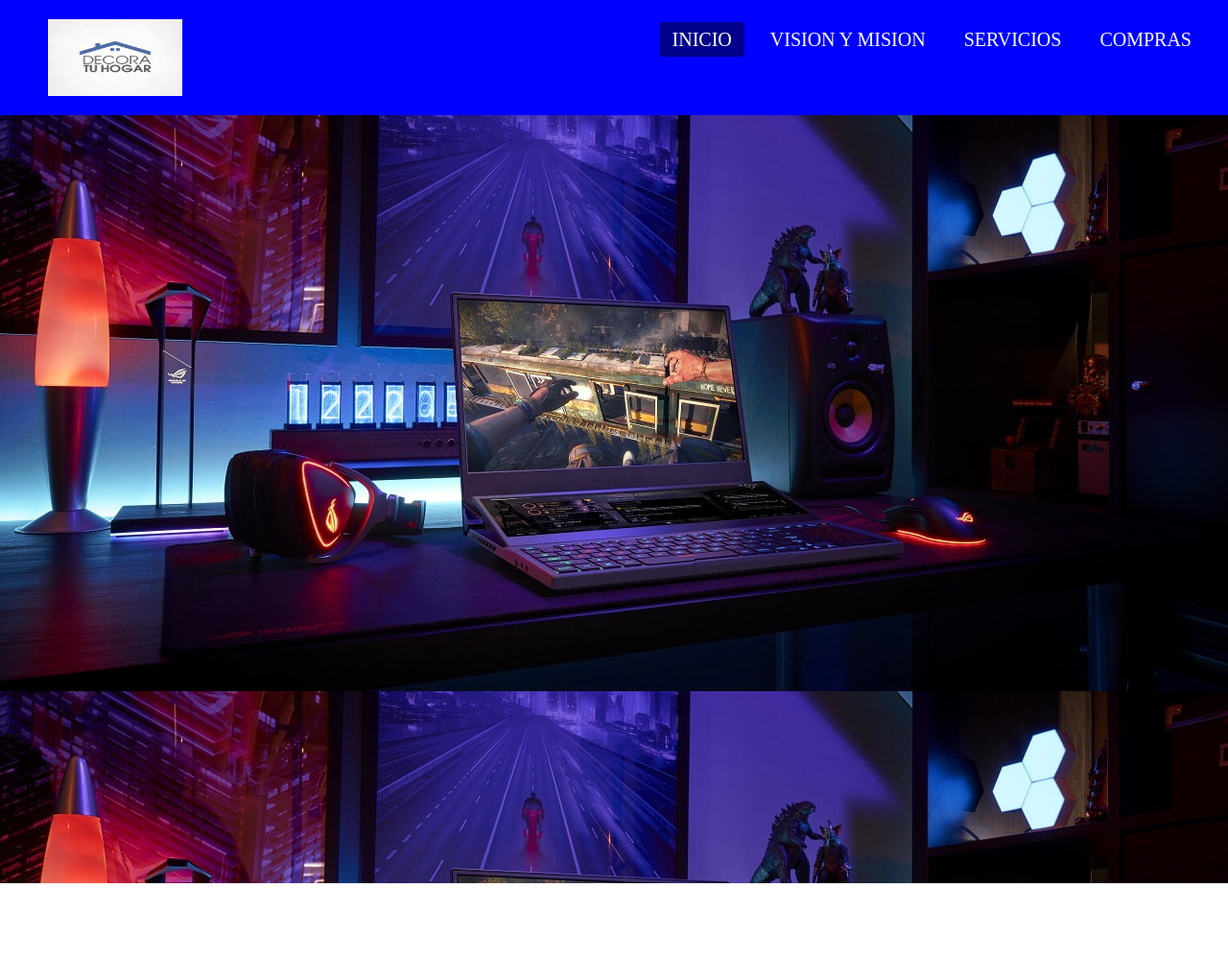
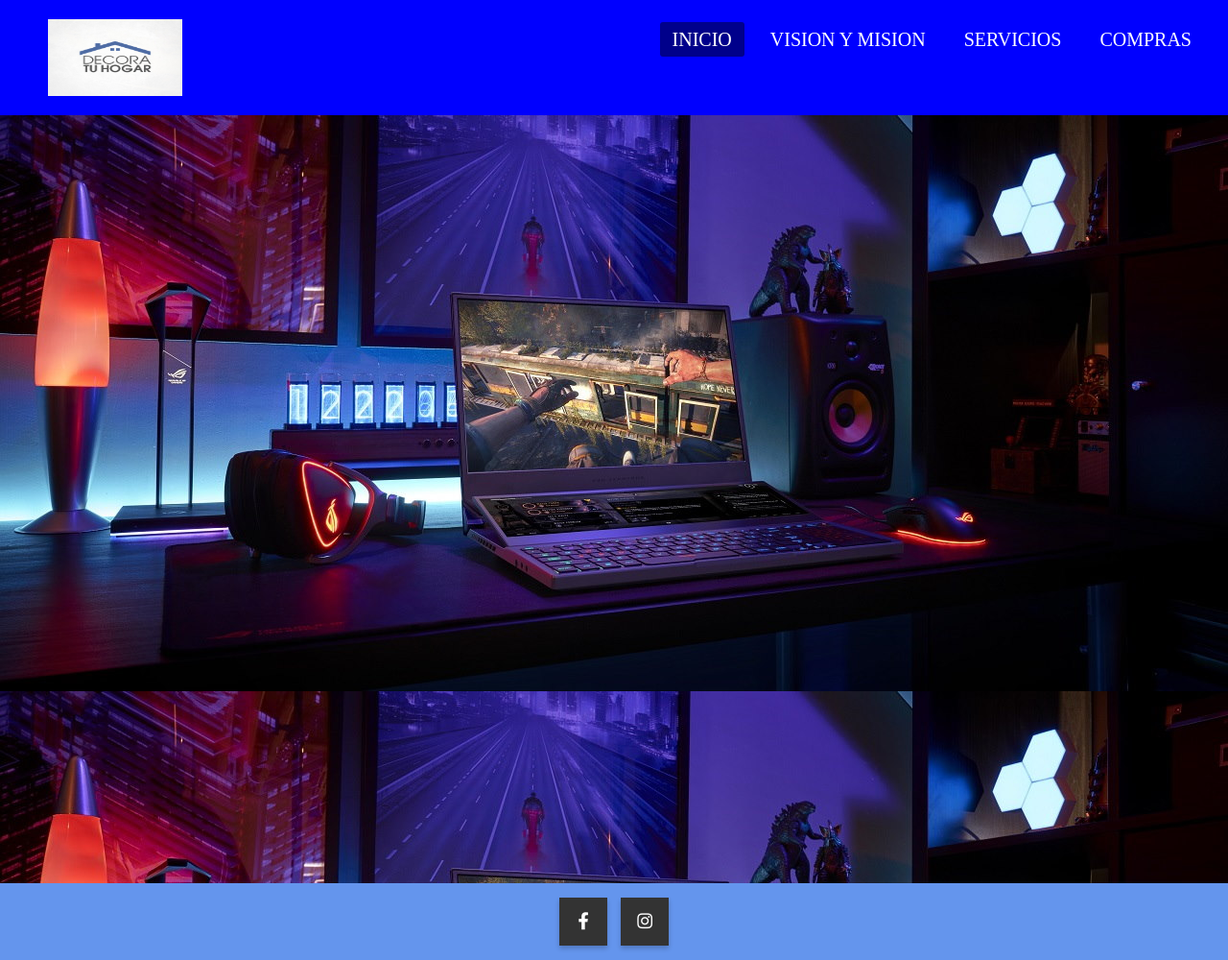
Before and after one commit to 123samuel10/ws-algoritmos, a plain HTML site: page TRABAJO FINAL/menuPrincipal.html in a window 1280 px wide. Shown: the whole page at 96% size. Before the commit the page ends 920 px from the top, so only its background shows below. Drawn offline with Linux system fonts and the light colour scheme.

Commit message:
añadir diseño

```diff
--- a/TRABAJO FINAL/css/menuPrincipal.css
+++ b/TRABAJO FINAL/css/menuPrincipal.css
@@ -116,3 +116,52 @@ section{
 
     }
 }
+
+/* iconos */
+:root{
+    --facebook:#3b5999;
+    --instagram:#e4405f;
+}
+.redes-contenedor{
+    display: flex;
+    height: 10vh;
+    align-items: center;
+    justify-content: center;
+}
+.redes-contenedor ul li{
+    display: inline-block;
+    margin: 0 5px;
+    width: 50px;
+    height: 50px;
+    text-align: center;
+}
+.redes-contenedor ul li a{
+    display: block;
+    padding: 0 10px;
+    background: #333;
+    color: #fff;
+    line-height: 50px;
+    font-size: 18px;
+    box-shadow: 0 3px 5px 0px rgba(0, 0, 0, .2);
+    transition: .2s;
+}
+.redes-contenedor ul:hover a{
+    filter: blur(2px);
+ }
+ .redes-contenedor ul li a:hover{
+    transform: translateY(-3px) scale(1.05);
+    box-shadow: 0 5px 5px 0px rgba(0, 0, 0, .2);
+    filter: none;
+ }
+ .redes-contenedor ul li .facebook:hover{
+    background: var(--facebook);
+
+ }
+ .redes-contenedor ul li .instagram:hover{
+    background: var(--instagram);
+
+ }
+.completo-redes{
+    background-color: cornflowerblue;
+
+}
--- a/TRABAJO FINAL/menuPrincipal.html
+++ b/TRABAJO FINAL/menuPrincipal.html
@@ -27,6 +27,21 @@
 
     </nav>
     <section></section>
+   <!-- iconos -->
+<div class="completo-redes">
+
+
+    <div class="redes-contenedor">
+        <ul>
+            <li><a href="https://www.facebook.com/samuel.salcedoramirez.3" target="_blank" class="facebook"><i class="fab fa-facebook-f"></i></a></li>
+            <li><a href="" target="_blank"  class="instagram"><i class="fab fa-instagram"></i></a></li>
+
+        </ul>
+
+    </div>
+
+    </div>
+
 
 </body>
 </html>
```
Also changed, not shown: TRABAJO FINAL/css/styles.css (+10 -2 lines), TRABAJO FINAL/index.html (+2 -2 lines), TRABAJO FINAL/js/main.js (+0 -18 lines), TRABAJO FINAL/servicios.html (+0 -2 lines).
